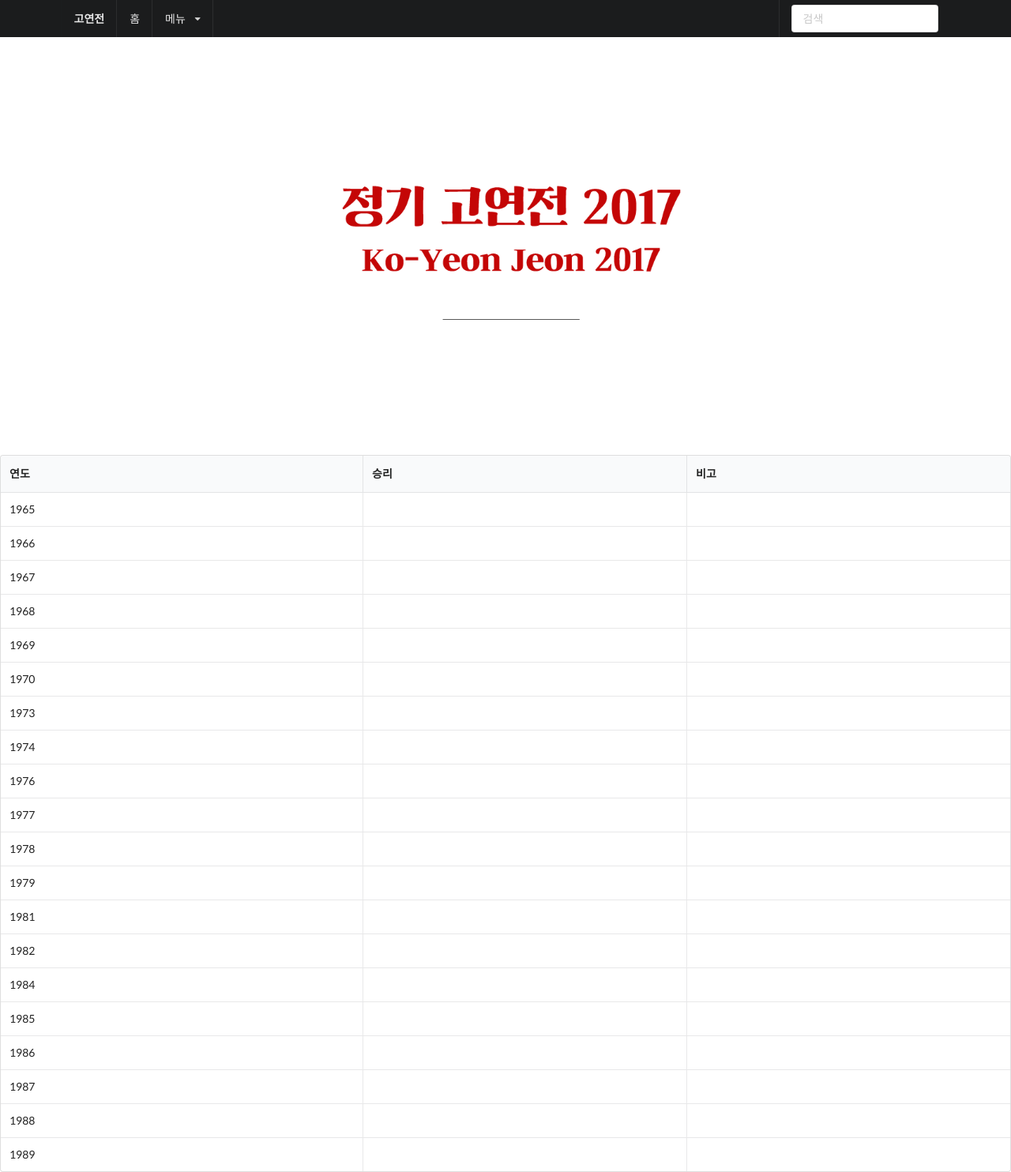
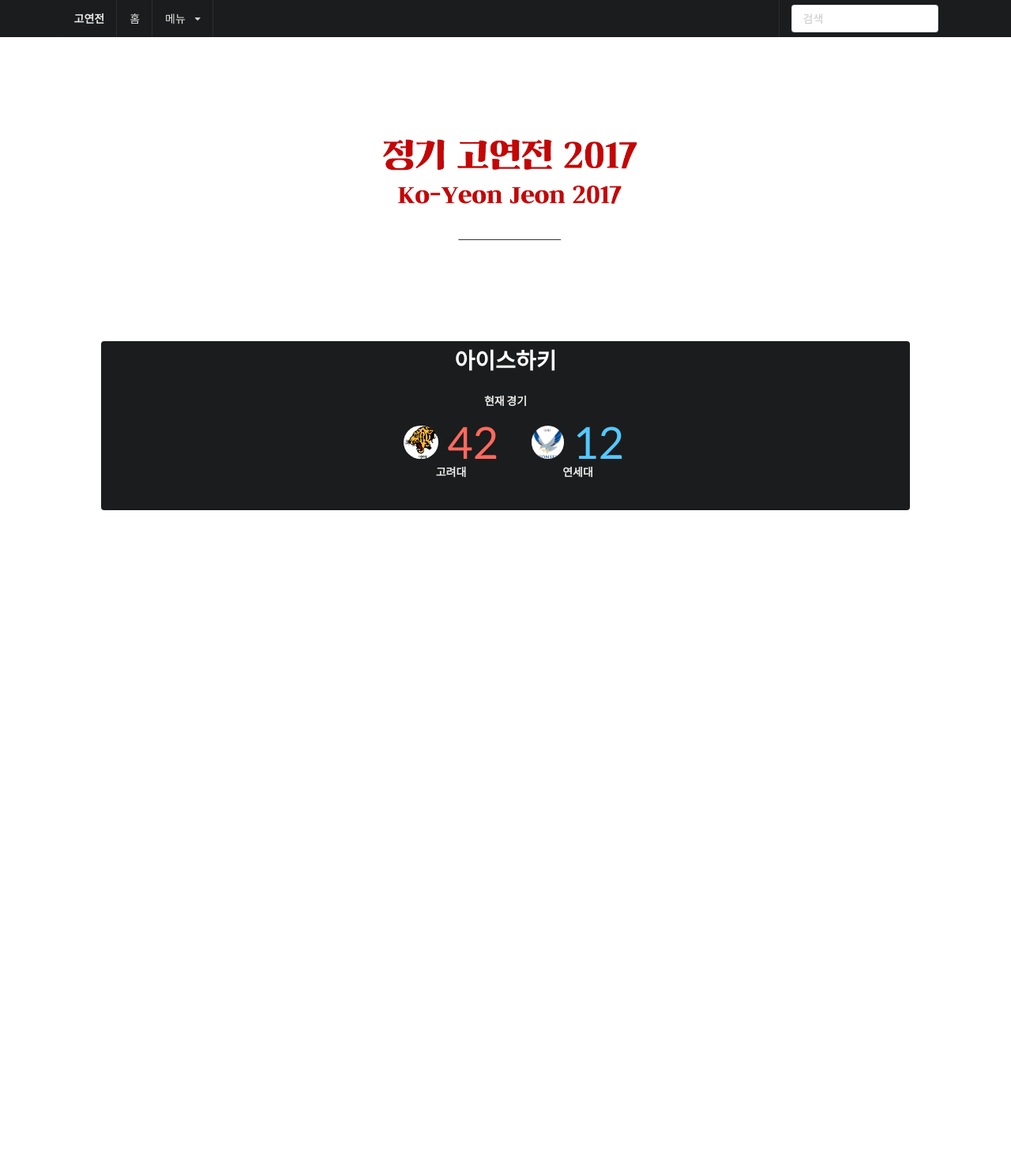
Before and after one commit to JuneBuug/HCI_goyeonjeon, a Django app: template hci/templates/hci/main.html in a window 1280 px wide. Shown: the whole page at 79% size. After the commit the page ends 646 px from the top, so only its background shows below. Run offline with Django 3.2, Linux system fonts and the light colour scheme; the template is opened without the code that fills it: values that come from a table or form of the project are taken from there, others are empty; data comes from the database, SQL or seed files in the repository; some libraries are stand-ins or nearby versions.

Commit message:
메인에 전광판 추가

```diff
--- a/hci/templates/hci/main.html
+++ b/hci/templates/hci/main.html
@@ -18,34 +18,41 @@
 {% block content %}
 
     <div class="container">
-        <img class="ui centered fluid image" src="{% static 'image/koyon-jeon.png' %}" style="width:80%"/>
+        <img class="ui centered fluid image" src="{% static 'image/koyon-jeon.png' %}" style="width:60%"/>
     </div>
 
-    <div class="text container">
-        <table class="ui celled table">
-            <thead>
-            <tr>
-                <th>연도</th>
-                <th>승리</th>
-                <th>비고</th>
-            </tr>
-            </thead>
-            <tbody>
-            {% for score in scores %}
-                <tr>
-                    <td>{{ score.year }}</td>
-                    {% if "고려대" in score.score %}
-                        <td class="positive"><i class="icon checkmark"></i>{{ score.score }}</td>
-                    {% elif "연세대" in score.score %}
-                        <td class="negative">{{ score.score }}</td>
-                    {% else %}
-                        <td>{{ score.score }}</td>
-                    {% endif %}
-                    <td>{{ score.etc }}</td>
-                </tr>
-            {% endfor %}
-            </tbody>
-        </table>
+    <div class="ui inverted segment" style="width:80%; margin:auto; padding:10px">
+        <!-- 경기명 상단 -->
+        <div class="ui inverted statistic" style="display: flex; justify-content: center;">
+            <div class="text value">
+                아이스하키
+            </div>
+            <div class="label">
+                현재 경기
+            </div>
+        </div>
+
+        <div class="ui inverted statistics" style="display: flex;flex-direction: row; justify-content: center;">
+            <div class="ui red inverted two statistic">
+                <div class="value">
+                    <img src="{% static 'image/ic_korea.jpg' %}" class="ui circular inline image">
+                    42
+                </div>
+                <div class="label">
+                    고려대
+                </div>
+            </div>
+
+            <div class="ui blue inverted statistic">
+                <div class="value">
+                    <img src="{% static 'image/ic_yonsei.png' %}" class="ui circular inline image">
+                    12
+                </div>
+                <div class="label">
+                    연세대
+                </div>
+            </div>
+        </div>
     </div>
 {% endblock %}
 </body>
```
Also changed, not shown: hci/static/image/ic_korea.jpg (added), hci/static/image/ic_yonsei.png (added).
